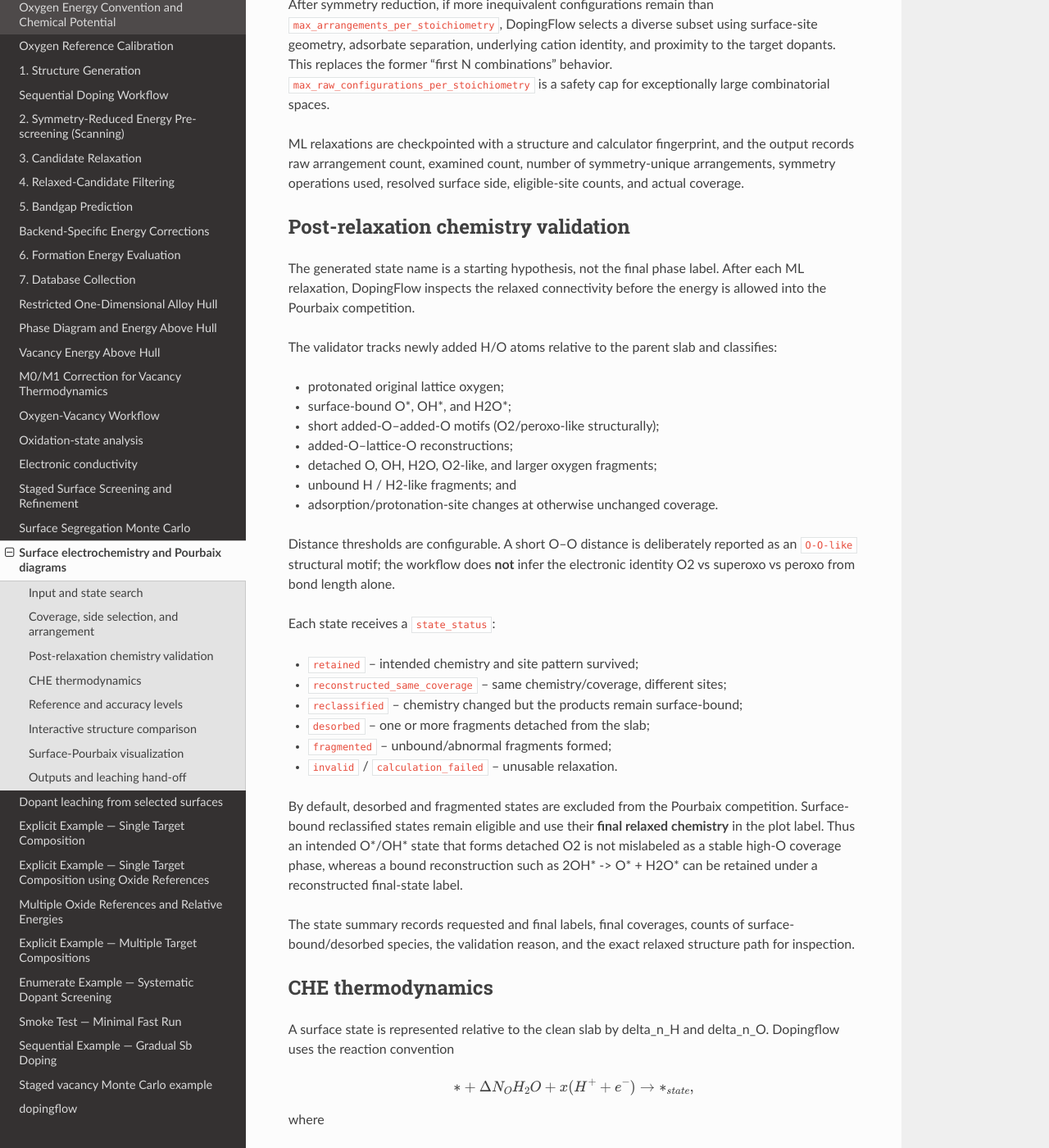
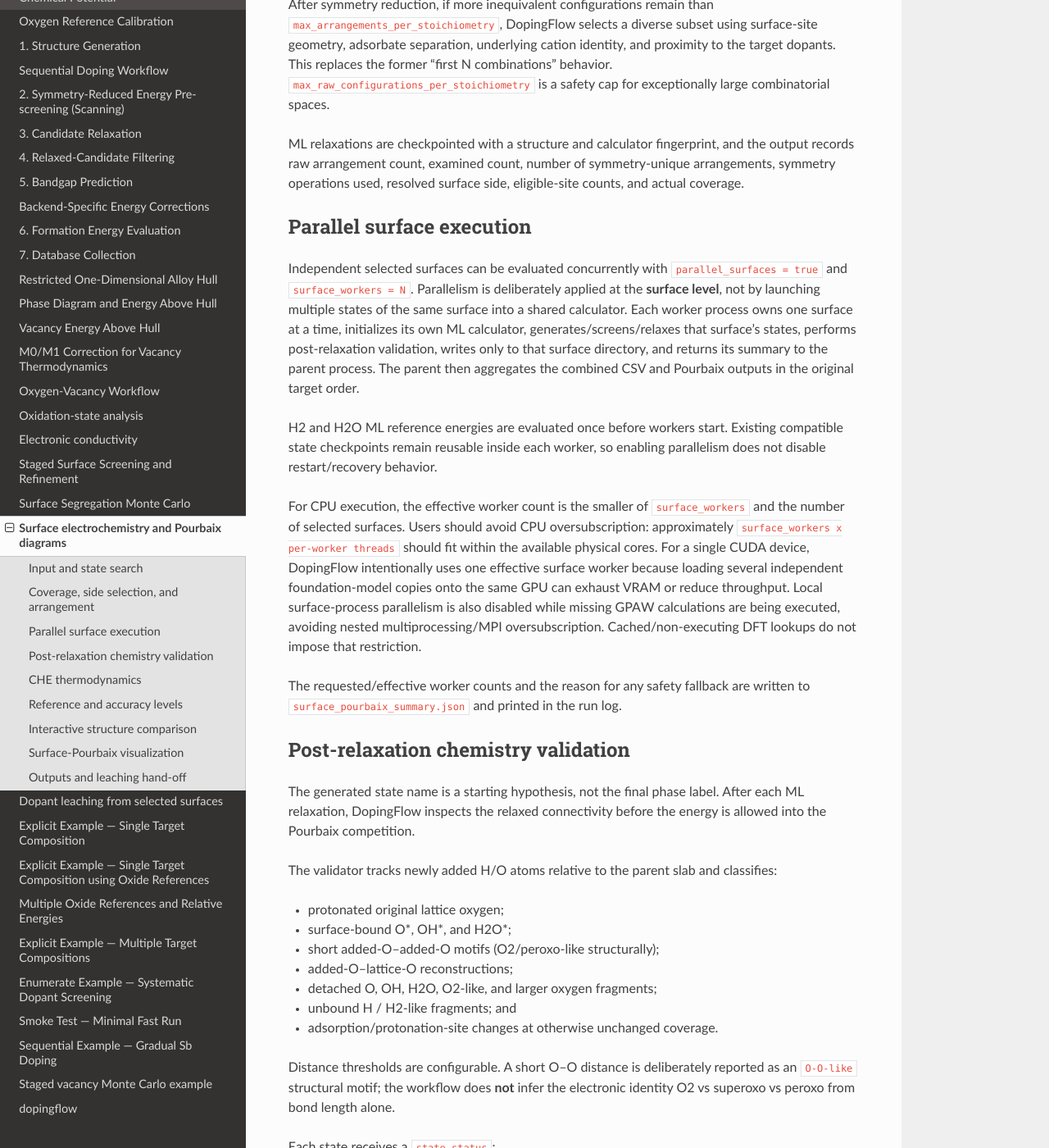
Before and after one commit to KazemZh/dopingflow, a Sphinx documentation site: the page built from docs/source/methods/surface_pourbaix.rst, in a window 1280 px wide and 1400 px high, scrolled down 1730 px. Shown: the whole window at 82% size. Built offline with Sphinx 7.4.7 and the Read the Docs theme 3.1.0, drawn with Linux system fonts in a browser that asks for light colours.

Commit message:
Document Surface Pourbaix surface-level parallelism

```diff
--- a/docs/source/methods/surface_pourbaix.rst
+++ b/docs/source/methods/surface_pourbaix.rst
@@ -89,6 +89,37 @@ ML relaxations are checkpointed with a structure and calculator fingerprint,
 and the output records raw arrangement count, examined count, number of
 symmetry-unique arrangements, symmetry operations used, resolved surface side,
 eligible-site counts, and actual coverage.
+
+Parallel surface execution
+--------------------------
+
+Independent selected surfaces can be evaluated concurrently with
+``parallel_surfaces = true`` and ``surface_workers = N``. Parallelism is
+deliberately applied at the **surface level**, not by launching multiple states
+of the same surface into a shared calculator. Each worker process owns one
+surface at a time, initializes its own ML calculator, generates/screens/relaxes
+that surface's states, performs post-relaxation validation, writes only to that
+surface directory, and returns its summary to the parent process. The parent
+then aggregates the combined CSV and Pourbaix outputs in the original target
+order.
+
+H2 and H2O ML reference energies are evaluated once before workers start.
+Existing compatible state checkpoints remain reusable inside each worker, so
+enabling parallelism does not disable restart/recovery behavior.
+
+For CPU execution, the effective worker count is the smaller of
+``surface_workers`` and the number of selected surfaces. Users should avoid
+CPU oversubscription: approximately
+``surface_workers x per-worker threads`` should fit within the available
+physical cores. For a single CUDA device, DopingFlow intentionally uses one
+effective surface worker because loading several independent foundation-model
+copies onto the same GPU can exhaust VRAM or reduce throughput. Local
+surface-process parallelism is also disabled while missing GPAW calculations
+are being executed, avoiding nested multiprocessing/MPI oversubscription.
+Cached/non-executing DFT lookups do not impose that restriction.
+
+The requested/effective worker counts and the reason for any safety fallback are
+written to ``surface_pourbaix_summary.json`` and printed in the run log.
 
 Post-relaxation chemistry validation
 ------------------------------------
```
